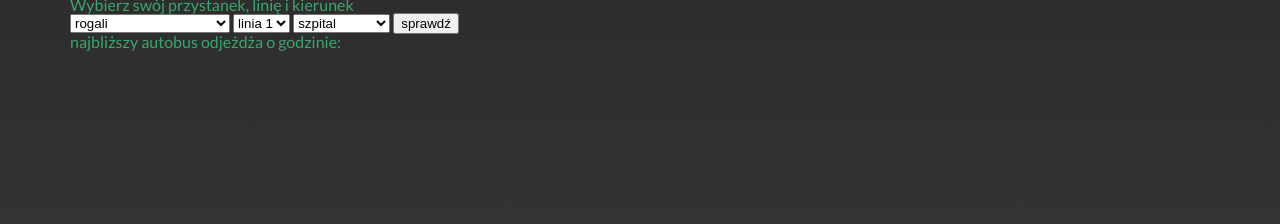
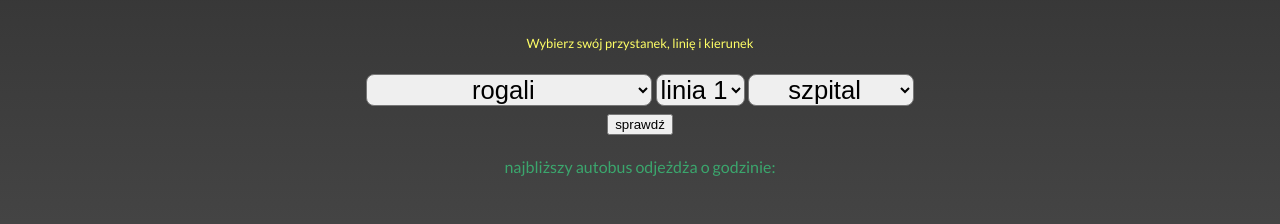
Before and after one commit to arturrymsza/km_koscierzyna, a website: page index.html in a window 1280 px wide. Shown: the part 396-620 px from the top of the page. Drawn offline with Linux system fonts and the light colour scheme.

Commit message:
Change style of option menu

```diff
--- a/index.html
+++ b/index.html
@@ -17,6 +17,7 @@
 		<main class="container">
 			<section class="check">
 				<h2>Wybierz swój przystanek, linię i kierunek</h2>
+				<div class="choice">
 					<select id="selection">
 						<option value = "rogali">rogali</option>
 						<option value = "szpital">szpital</option>
@@ -30,11 +31,12 @@
 						<option value = "szpital">szpital</option>
 						<option value = "pkp">dworzec pkp</option>
 					</select>
+				</div>
 				<button id="check_bus">sprawdź</button>
 			</section>
 			<section class="result">
 				<h3>najbliższy autobus odjeżdża o godzinie:</h3>
-				<h2 id="your_bus"></h2>
+				<h2 id="your_bus" class="your_time"></h2>
 				<p id="period"></p>
 			</section>
 			<section id="whole_timetable">
--- a/sass/style.scss
+++ b/sass/style.scss
@@ -12,7 +12,7 @@ $text-color: #3ba66d;
 body {
 	height: 100vh;
 	font-family: 'Lato', sans-serif;
-	background: linear-gradient(to top, #383838 , $background);
+	background: linear-gradient(to top, #4e4e4e , $background);
 	color: $text-color;
 
 	header {
@@ -41,4 +41,42 @@ body {
 			letter-spacing: 0.5vw;
 		}
 	}
+
+	.check {
+		display: flex;
+		flex-direction: column;
+		align-items: center;
+		padding: 3vh;
+
+		h2 {
+			color: #ffff66;
+			padding: 2vh;
+			font-size: 1vw;
+		}
+
+		.choice {
+			padding: 1vh;
+			overflow: hidden;
+
+			select {
+				border-radius: 1vh;
+				font-size: 2vw;
+				text-align: center;
+
+				option {
+					padding: 5px;
+				}
+			}
+		}
+	}
+
+	.result {
+		display: flex;
+		flex-direction: column;
+		align-items: center;
+
+		.your_time {
+			font-size: 10vw;
+		}
+	}
 }
```
Also changed, not shown: css/style.css. Lines whose indentation alone changed are shown as unchanged.
